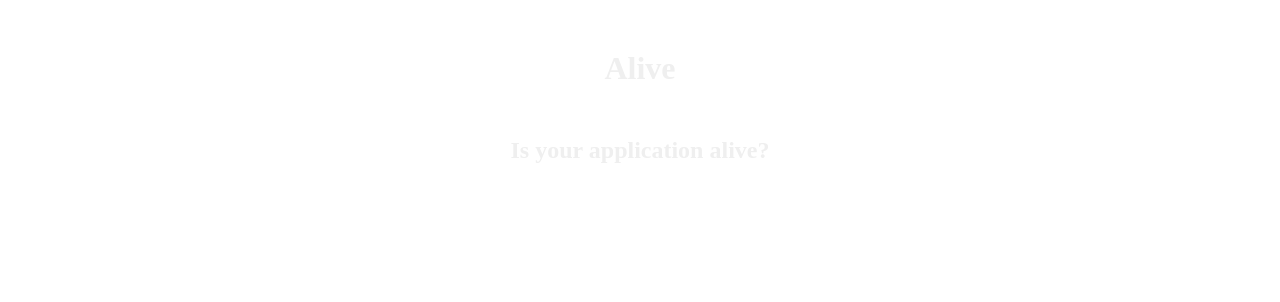
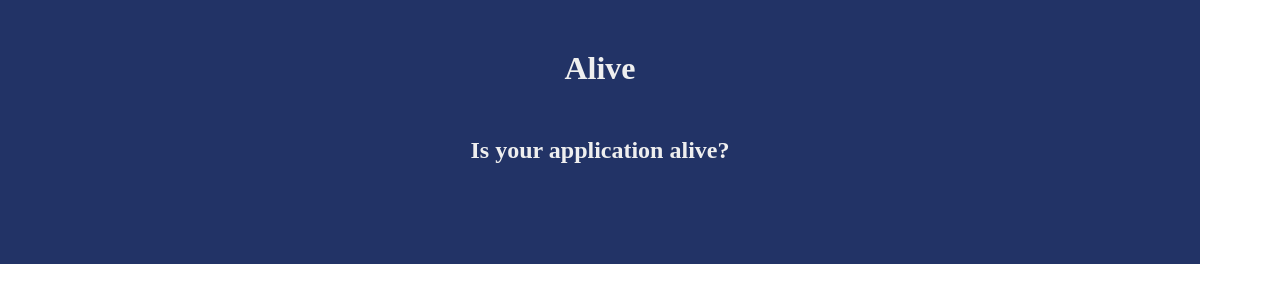
Before and after one commit to PureMunky/Alive, a plain HTML site: page index.html in a window 1280 px wide. Drawn offline with Linux system fonts and the light colour scheme.

Commit message:
More visuals

```diff
--- a/css/main.css
+++ b/css/main.css
@@ -12,7 +12,14 @@ h1, h2, h3, h4, h5 {
   color: #EFEFEF;
 }
 
+.body {
+  min-width: 1000px;
+  max-width: 1200px;
+  background-color: #FEFEFE;
+}
+
 .header {
   width: 100%;
   padding: 50px 0px;
+  background-color: #223366;
 }
--- a/index.html
+++ b/index.html
@@ -4,9 +4,11 @@
     <link type="text/css" rel="stylesheet" href="css/main.css"><link>
   </head>
   <body>
-    <div class="header">
-      <h1>Alive</h1>
-      <h2>Is your application alive?</h2>
+    <div class="body">
+      <div class="header">
+        <h1>Alive</h1>
+        <h2>Is your application alive?</h2>
+      </div>
     </div>
   </body>
 </html>
```
